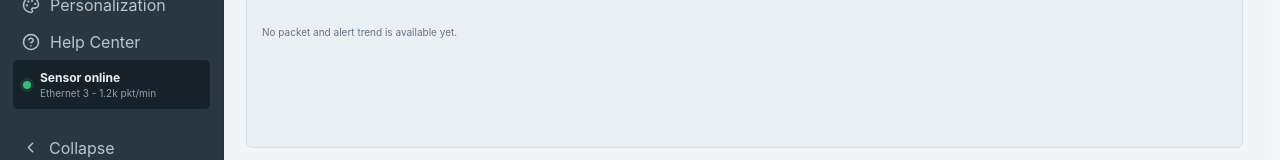
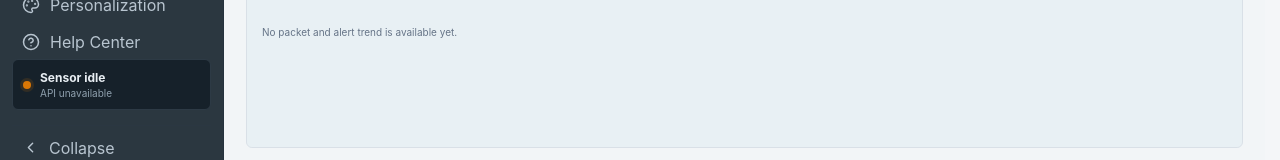
Before and after one commit to CaiJitwt/LightweightIDS, a React (Vite) app in the folder modern_frontend/: page / in a window 1280 px wide. Shown: the part 623-783 px from the top of the page. Built offline with nearby package versions, Linux system fonts and the light colour scheme; no server answers.

Commit message:
fix: replace hardcoded sidebar sensor status with live capture API polling

```diff
--- a/modern_frontend/src/App.tsx
+++ b/modern_frontend/src/App.tsx
@@ -24,7 +24,7 @@ import {
   Timeline,
   Waypoints,
 } from "lucide-react";
-import type { FontScale, LlmSettings, ThemePreference } from "./types";
+import type { CaptureStatus, FontScale, LlmSettings, ThemePreference } from "./types";
 import brandMascot from "./assets/anime-brand-icon.png";
 import { loadPersonalization, savePersonalization, defaultPersonalization } from "./data/personalizationStore";
 import type { PersonalizationState } from "./data/personalizationStore";
@@ -108,6 +108,17 @@ export default function App() {
   const [openAlertCount, setOpenAlertCount] = useState(0);
   const [alertBadgeRefresh, setAlertBadgeRefresh] = useState(0);
   const [selectedAlertId, setSelectedAlertId] = useState<number | undefined>();
+  const [sensorStatus, setSensorStatus] = useState<CaptureStatus | null>(null);
+
+  useEffect(() => {
+    let active = true;
+    const poll = () => {
+      idsApi.status().then((status) => { if (active) setSensorStatus(status); }).catch(() => { if (active) setSensorStatus(null); });
+    };
+    poll();
+    const timer = window.setInterval(poll, 5000);
+    return () => { active = false; window.clearInterval(timer); };
+  }, []);
 
   useEffect(() => {
     localStorage.setItem("ids-prototype-theme", themePreference);
@@ -222,7 +233,7 @@ export default function App() {
           })}
         </nav>
         <div className="sidebar-footer">
-          <div className="sensor-summary"><span className="live-dot" /><span><strong>Sensor online</strong><small>Ethernet 3 - 1.2k pkt/min</small></span></div>
+          <div className="sensor-summary"><span className={`live-dot${!sensorStatus || sensorStatus.state !== "running" ? " paused" : ""}`} /><span>{sensorStatus?.state === "running" ? <><strong>Sensor online</strong><small>{sensorStatus.interface || "Active interface"} &middot; {sensorStatus.packetsPerSecond > 1000 ? `${(sensorStatus.packetsPerSecond / 1000).toFixed(1)}k` : sensorStatus.packetsPerSecond} pkt/s</small></> : <><strong>Sensor idle</strong><small>{sensorStatus ? "Capture stopped" : "API unavailable"}</small></>}</span></div>
           <button type="button" className="collapse-button" onClick={() => setCollapsed((value) => !value)} title={collapsed ? "Expand sidebar" : "Collapse sidebar"}>{collapsed ? <ChevronRight size={17} /> : <ChevronLeft size={17} />}<span>Collapse</span></button>
         </div>
       </aside>
```
